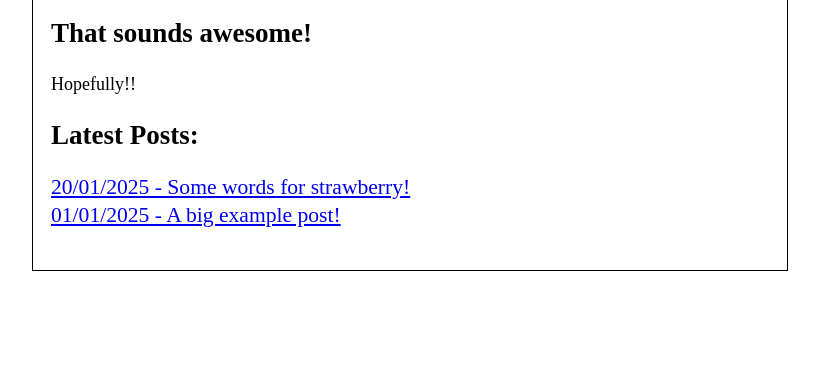
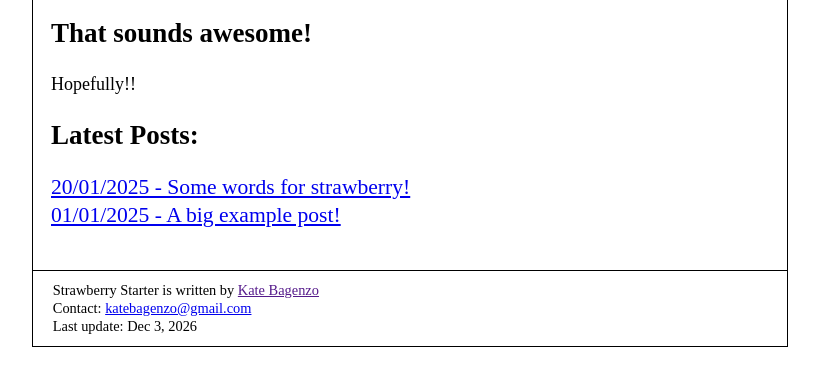
Before and after one commit to kate-bagenzo/strawberry-starter, an Eleventy site: page src/index.md in a window 1280 px wide. Shown: the part 222-608 px from the top of the page, without its empty margins (230-1049 px from the left). Built offline with nearby package versions, Linux system fonts and the light colour scheme; Eleventy itself is replaced by a stand-in of ours; files that its build step writes are made by us from their sources.

Commit message:
add footer

```diff
--- a/eleventy.config.js
+++ b/eleventy.config.js
@@ -3,6 +3,13 @@ export default function (eleventyConfig) {
     eleventyConfig.addPassthroughCopy("src/style.css");
     eleventyConfig.addPassthroughCopy("src/normalize.css");
     eleventyConfig.addPassthroughCopy("src/favicon.ico");
+
+    eleventyConfig.addGlobalData('lastUpdate', () => {
+        let now = new Date();
+        return new Intl.DateTimeFormat(
+          'en-US', { dateStyle: 'medium' }
+        ).format(now);
+      });
 
     eleventyConfig.addFilter("dateDMY", function(value) {
         const converted = new Intl.DateTimeFormat('en-GB', {
--- a/src/_includes/layout.html
+++ b/src/_includes/layout.html
@@ -24,4 +24,8 @@ layout: head.html
         </ol>
         {% endif %}
     </main>
+    <footer>
+        <p>{{ config.siteName }} is written by <a href="{{ authorLink }}">{{ config.siteAuthor }}</a></p>
+        <p>Contact: <a href="mailto:{{ config.authorContact}}">{{ config.authorContact }}</a></p><p>Last update: {{ lastUpdate }}</p>
+    </footer>
 </body>
--- a/src/assets/styles/plain.css
+++ b/src/assets/styles/plain.css
@@ -4,10 +4,15 @@
 }
 
 nav,
-main {
+main,
+footer {
     border: 1px solid var(--main-fg-color);
 }
 
 nav {
     border-bottom: none;
 }
+
+footer {
+    border-top: none;
+}
--- a/src/assets/styles/style.css
+++ b/src/assets/styles/style.css
@@ -28,7 +28,8 @@ nav li {
     margin: 0;
 }
 nav,
-main {
+main,
+footer {
     width: 90%;
     max-width: 42rem;
     padding: 1rem;
@@ -51,3 +52,13 @@ main img {
     font-size: 1.2rem;
     padding: 0;
 }
+
+footer {
+    font-size: 0.8rem;
+    padding-top: 0.5rem;
+    padding-bottom: 0.5rem;
+}
+
+footer p {
+    margin: 0.1rem;
+}
```
